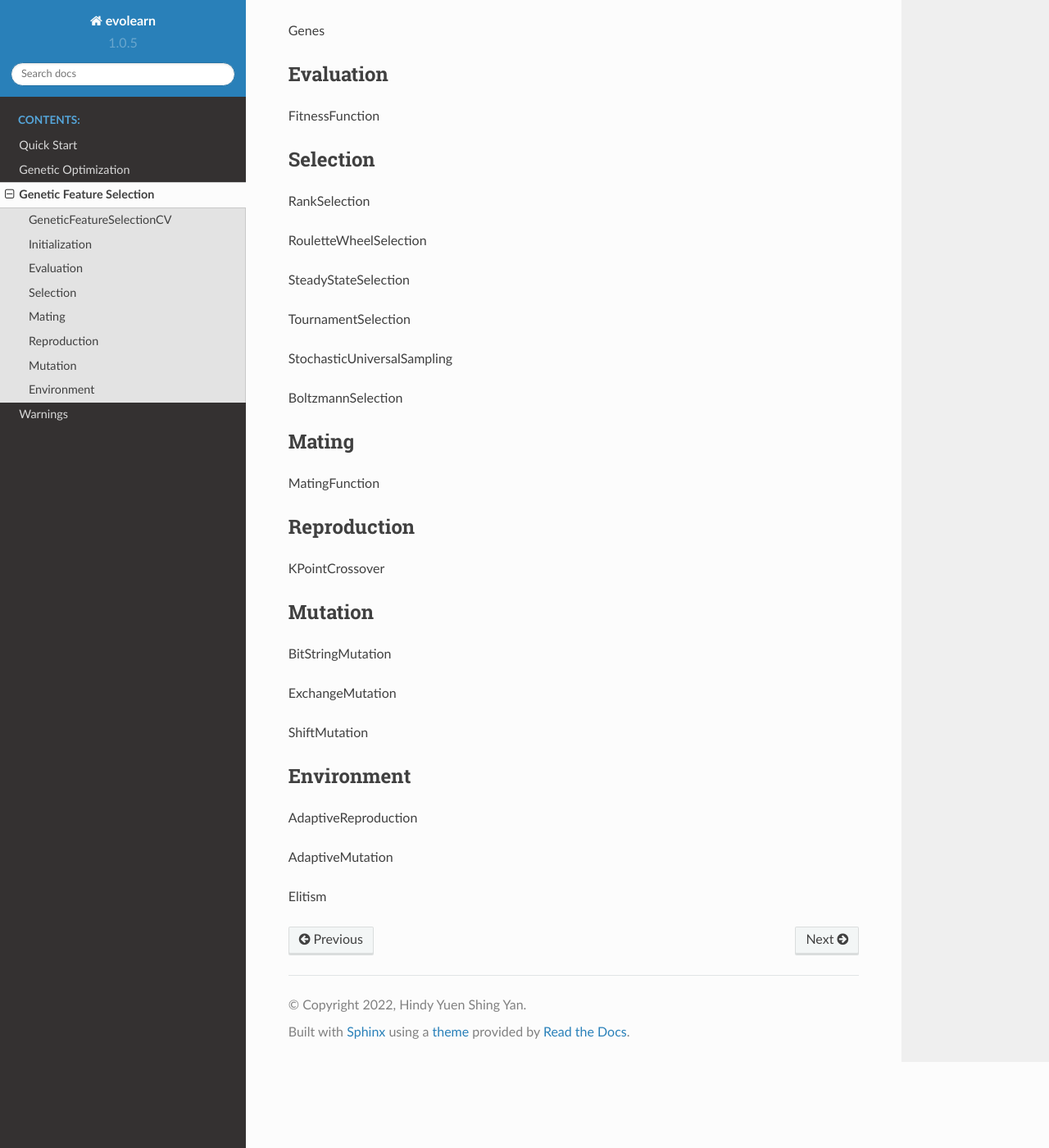
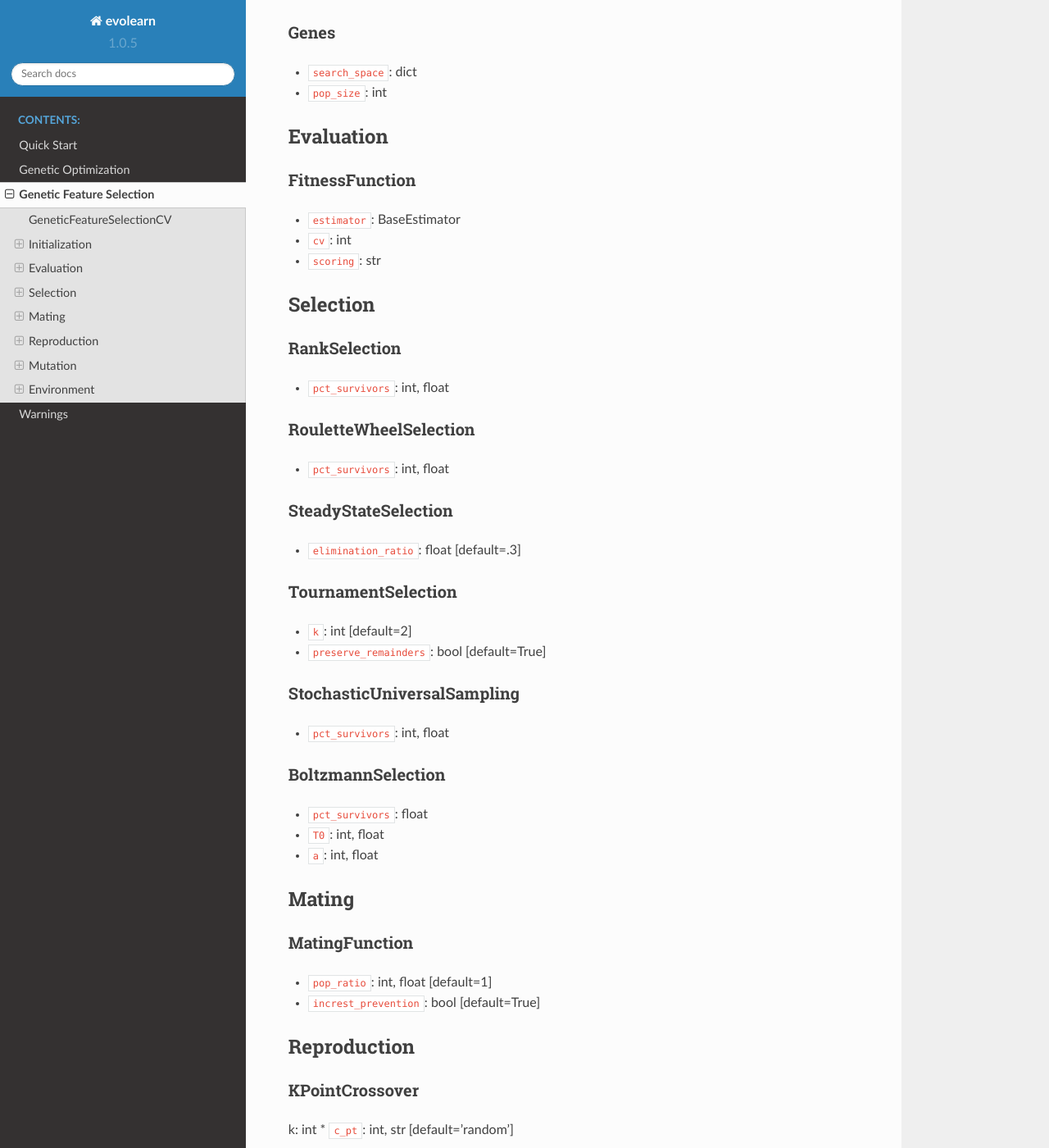
Before and after one commit to HindyDS/evolearn, a Sphinx documentation site: the page built from docs/source/Feature-Selection.rst, in a window 1280 px wide and 1400 px high, scrolled down 246 px. Shown: the whole window at 82% size. Built offline with Sphinx 7.4.7 and the Read the Docs theme 2.0.0, drawn with Linux system fonts in a browser that asks for light colours; some of the changed text lies outside the part shown.

Commit message:
Update Feature-Selection.rst

```diff
--- a/docs/source/Feature-Selection.rst
+++ b/docs/source/Feature-Selection.rst
@@ -2,71 +2,112 @@
    :maxdepth: 10
    :caption: Contents:
 
+*************************
 Genetic Feature Selection
+*************************
+
+GeneticFeatureSelectionCV
 =========================
 
-GeneticFeatureSelectionCV
-------------------------
 
 Initialization
----------------
+==============
 Genes
+-----
+* ``search_space``: dict
+* ``pop_size``: int
 
 
 Evaluation
-----------
+==========
 FitnessFunction
+---------------
+* ``estimator``: BaseEstimator
+* ``cv``: int
+* ``scoring``: str
 
 
 Selection
----------
+=========
 RankSelection
+-------------
+* ``pct_survivors``: int, float
 
 
 RouletteWheelSelection
+----------------------
+* ``pct_survivors``: int, float
 
 
 SteadyStateSelection
+--------------------
+* ``elimination_ratio``: float [default=.3]
 
 
 TournamentSelection
+-------------------
+* ``k``: int [default=2]
+* ``preserve_remainders``: bool [default=True]
 
 
 StochasticUniversalSampling
+---------------------------
+* ``pct_survivors``: int, float
 
 
 BoltzmannSelection
+------------------
+* ``pct_survivors``: float
+* ``T0``: int, float
+* ``a``: int, float
+
 
 
 Mating
-------
+======
 MatingFunction
-
+--------------
+* ``pop_ratio``: int, float [default=1]
+* ``increst_prevention``: bool [default=True]
 
 
 Reproduction
-------------
+============
 KPointCrossover
-
+---------------
+k: int
+* ``c_pt``: int, str [default='random']
 
 
 Mutation
---------
+========
 BitStringMutation
+-----------------
+* ``epsilon``: float [default=.15]
 
 
 ExchangeMutation
+----------------
+* ``epsilon``: float [default=.15]
 
 
 ShiftMutation
+-------------
+* ``epsilon``: float [default=.15]
 
 
 Environment
------------
+===========
 AdaptiveReproduction
+--------------------
+* ``pop_cap``: int [default=None]
 
 
 AdaptiveMutation
+----------------
+* ``a``: int, float [default=.2]
 
 
 Elitism
+-------
+* ``pct``: int, float [default=.05]
```
